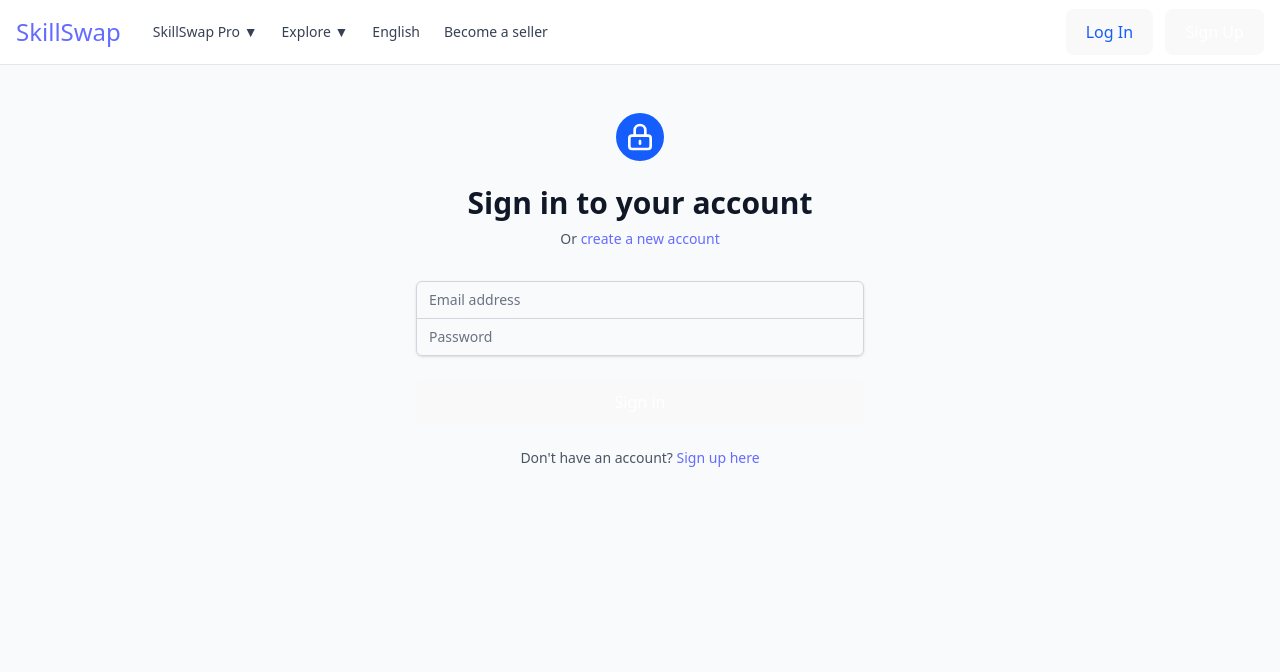
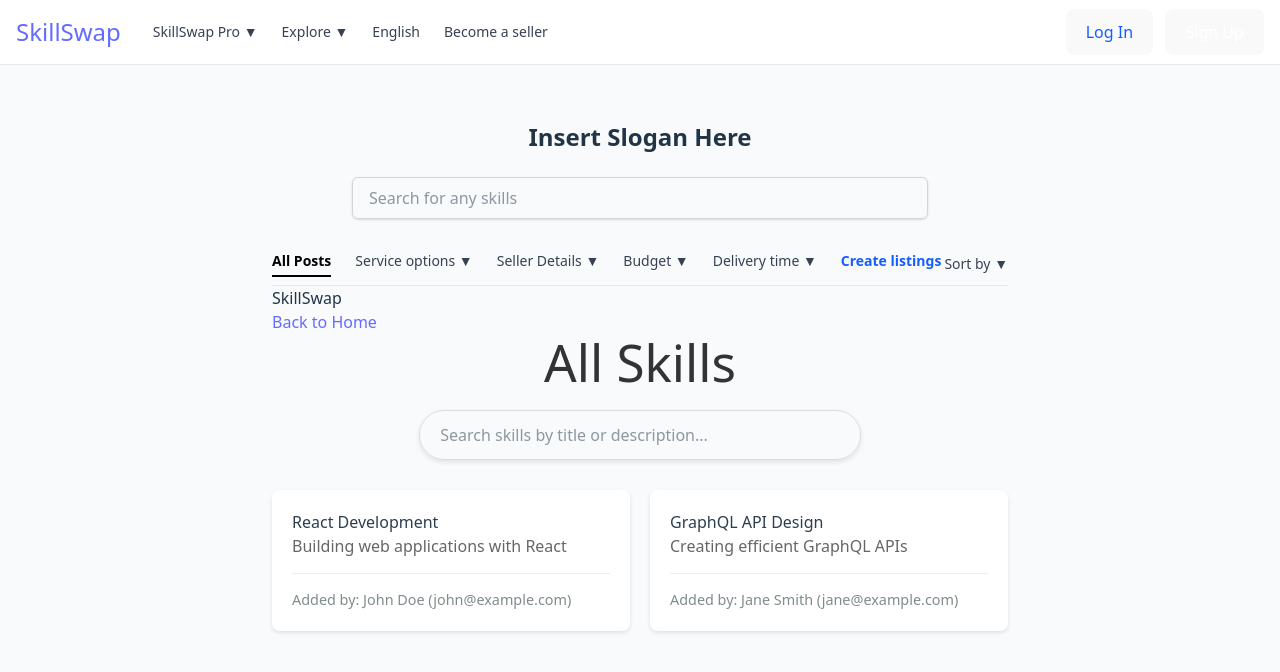
Before and after one commit to duclongbox/SkillSwap-PRJ666, a React (Vite) app in the folder frontend/: page / in a window 1280 px wide. Before the commit this address led to /login. Shown: the top 672 px of the page. Built offline with nearby package versions, Linux system fonts and the light colour scheme; no server answers.

Commit message:
Working Test Data for JSX

```diff
--- a/frontend/src/App.jsx
+++ b/frontend/src/App.jsx
@@ -5,6 +5,7 @@ import Home from './pages/Home';
 import Login from './pages/Login';
 import Signup from './pages/Signup';
 import ServiceDetail from './pages/ServiceDetail';
+import Skills from './pages/Skills'
 
 function App() {
   return (
@@ -15,13 +16,14 @@ function App() {
             <Route
               path="/"
               element={
-                <ProtectedRoute>
+                //<ProtectedRoute>
                   <Home />
-                </ProtectedRoute>
+                //</ProtectedRoute>
               }
             />
             <Route path="/login" element={<Login />} />
             <Route path="/signup" element={<Signup />} />
+            <Route path="/skillsPage" element={<Skills/>} />
             {}
             <Route
               path="/service/:id"
--- /dev/null
+++ b/frontend/src/components/SkillBox.jsx
@@ -0,0 +1,250 @@
+import React, { useState, useEffect } from 'react';
+
+const SkillBox = () => {
+  const [allSkills, setAllSkills] = useState([]);
+  const [filteredSkills, setFilteredSkills] = useState([]);
+  const [isLoading, setIsLoading] = useState(true);
+  const [error, setError] = useState(null);
+
+  useEffect(() => {
+
+
+    // Temporary mock data for testing
+const mockSkills = [
+  {
+    title: "React Development",
+    description: "Building web applications with React",
+    owner_id: {
+      name: "John Doe",
+      email: "john@example.com"
+    }
+  },
+  {
+    title: "GraphQL API Design",
+    description: "Creating efficient GraphQL APIs",
+    owner_id: {
+      name: "Jane Smith",
+      email: "jane@example.com"
+    }
+  }
+];
+
+// Then in your fetchSkills function:
+const fetchSkills = async () => {
+  try {
+    // For testing, use mock data instead of fetch
+    setAllSkills(mockSkills);
+    setFilteredSkills(mockSkills);
+    setIsLoading(false);
+
+    // Comment out the actual fetch code temporarily
+    /*
+    const response = await fetch('/api/skills', {
+      headers: {
+        'Accept': 'application/json',
+        'Content-Type': 'application/json'
+      }
+    });
+    // ... rest of your fetch code
+    */
+  } catch (err) {
+    console.error('Error:', err);
+    setError(err.message);
+    setIsLoading(false);
+  }
+};
+
+    fetchSkills();
+  }, []);
+
+  const filterSkills = (searchTerm) => {
+    if (!searchTerm) {
+      setFilteredSkills(allSkills);
+      return;
+    }
+
+    const term = searchTerm.toLowerCase();
+    const filtered = allSkills.filter(skill => {
+      const titleMatch = skill.title.toLowerCase().includes(term);
+      const descMatch = skill.description && skill.description.toLowerCase().includes(term);
+      return titleMatch || descMatch;
+    });
+
+    setFilteredSkills(filtered);
+  };
+
+  const handleReload = () => {
+    window.location.reload();
+  };
+
+  if (isLoading) {
+    return (
+      <div className="container">
+        <div className="loading">Loading skills...</div>
+      </div>
+    );
+  }
+
+  if (error) {
+    return (
+      <div className="container">
+        <div className="error">
+          Error loading skills: {error.message}
+          <button onClick={handleReload}>Try Again</button>
+        </div>
+      </div>
+    );
+  }
+
+  return (
+    <div>
+      <div className="navbar">
+        <div className="logo">SkillSwap</div>
+        <div className="nav-links">
+          <a href="HomePage.html" className="login-btn">Back to Home</a>
+        </div>
+      </div>
+
+      <div className="container">
+        <h1>All Skills</h1>
+
+        {/* Search Bar */}
+        <div className="search-container">
+          <input
+            type="text"
+            id="search-input"
+            placeholder="Search skills by title or description..."
+            onChange={(e) => filterSkills(e.target.value)}
+          />
+        </div>
+
+        {/* Skills Container */}
+        <div id="skills-container">
+          {filteredSkills.length === 0 ? (
+            allSkills.length === 0 ? (
+              <div className="no-skills">No skills available yet.</div>
+            ) : (
+              <div className="no-results">No skills match your search.</div>
+            )
+          ) : (
+            <div className="skills-grid">
+              {filteredSkills.map((skill, index) => (
+                <div className="skill-card" key={index}>
+                  <h3>{skill.title}</h3>
+                  <p>{skill.description || 'No description provided'}</p>
+                  {skill.owner_id && (
+                    <div className="owner-info">
+                      Added by: {skill.owner_id.name} ({skill.owner_id.email})
+                    </div>
+                  )}
+                </div>
+              ))}
+            </div>
+          )}
+        </div>
+      </div>
+
+      <style jsx>{`
+        body {
+          font-family: Arial, sans-serif;
+          margin: 0;
+          padding: 20px;
+          background-color: #f5f5f5;
+        }
+        .container {
+          max-width: 1200px;
+          margin: 0 auto;
+        }
+        h1 {
+          text-align: center;
+          color: #333;
+          margin-bottom: 20px;
+        }
+        .search-container {
+          display: flex;
+          justify-content: center;
+          margin-bottom: 30px;
+        }
+        #search-input {
+          width: 60%;
+          max-width: 500px;
+          padding: 12px 20px;
+          border: 1px solid #ddd;
+          border-radius: 25px;
+          font-size: 16px;
+          outline: none;
+          box-shadow: 0 2px 5px rgba(0,0,0,0.1);
+          transition: all 0.3s ease;
+        }
+        #search-input:focus {
+          border-color: #4a90e2;
+          box-shadow: 0 2px 10px rgba(74, 144, 226, 0.2);
+        }
+        .skills-grid {
+          display: grid;
+          grid-template-columns: repeat(auto-fill, minmax(300px, 1fr));
+          gap: 20px;
+          margin-top: 10px;
+        }
+        .skill-card {
+          background-color: white;
+          border-radius: 8px;
+          padding: 20px;
+          box-shadow: 0 2px 4px rgba(0,0,0,0.1);
+          transition: transform 0.2s ease, box-shadow 0.2s ease;
+        }
+        .skill-card:hover {
+          transform: translateY(-5px);
+          box-shadow: 0 5px 15px rgba(0,0,0,0.1);
+        }
+        .skill-card h3 {
+          margin-top: 0;
+          color: #2c3e50;
+        }
+        .skill-card p {
+          color: #666;
+        }
+        .owner-info {
+          margin-top: 15px;
+          padding-top: 15px;
+          border-top: 1px solid #eee;
+          font-size: 0.9em;
+          color: #7f8c8d;
+        }
+        .loading {
+          text-align: center;
+          padding: 20px;
+        }
+        .error {
+          color: #e74c3c;
+          padding: 20px;
+          text-align: center;
+          background-color: #fdecea;
+          border-radius: 8px;
+        }
+        .error button {
+          margin-top: 10px;
+          padding: 8px 16px;
+          background-color: #e74c3c;
+          color: white;
+          border: none;
+          border-radius: 4px;
+          cursor: pointer;
+        }
+        .no-skills {
+          text-align: center;
+          padding: 20px;
+          color: #666;
+        }
+        .no-results {
+          text-align: center;
+          padding: 20px;
+          color: #666;
+          grid-column: 1 / -1;
+        }
+      `}</style>
+    </div>
+  );
+};
+
+export default SkillBox;
--- a/frontend/src/pages/Home.jsx
+++ b/frontend/src/pages/Home.jsx
@@ -1,5 +1,6 @@
 // frontend/src/pages/Home.jsx
 import Navbar from '../components/Navbar';
+import SkillBox from '../components/SkillBox';
 
 const Home = () => (
   <div className="min-h-screen bg-gray-50">
@@ -25,6 +26,7 @@ const Home = () => (
         <span className="cursor-pointer">Sort by ▼</span>
       </div>
       {/* Main content area can go here */}
+      <SkillBox />
       <div className="mt-8"></div>
     </div>
   </div>
--- /dev/null
+++ b/frontend/src/pages/Skills.jsx
@@ -0,0 +1,10 @@
+import Navbar from '../components/Navbar';
+import SkillBox from '../components/SkillBox';
+
+const Skills = () => (
+  <div className="min-h-screen bg-gray-50">
+
+    <SkillBox />
+  </div>
+);
+export default Skills;
--- /dev/null
+++ b/frontend/src/services/skillService.js
@@ -0,0 +1,13 @@
+import axios from 'axios';
+
+const API_BASE_URL = import.meta.env.VITE_API_BASE_URL;
+
+// Configure axios to include credentials
+axios.defaults.withCredentials = true;
+
+export const authService = {
+  async getSkills() {
+    const response = await axios.post(`${ API_BASE_URL}/api/skills`);
+    return response.data;
+  }
+};
```
Also changed, not shown: frontend/src/context/SkillContext.jsx (added).
